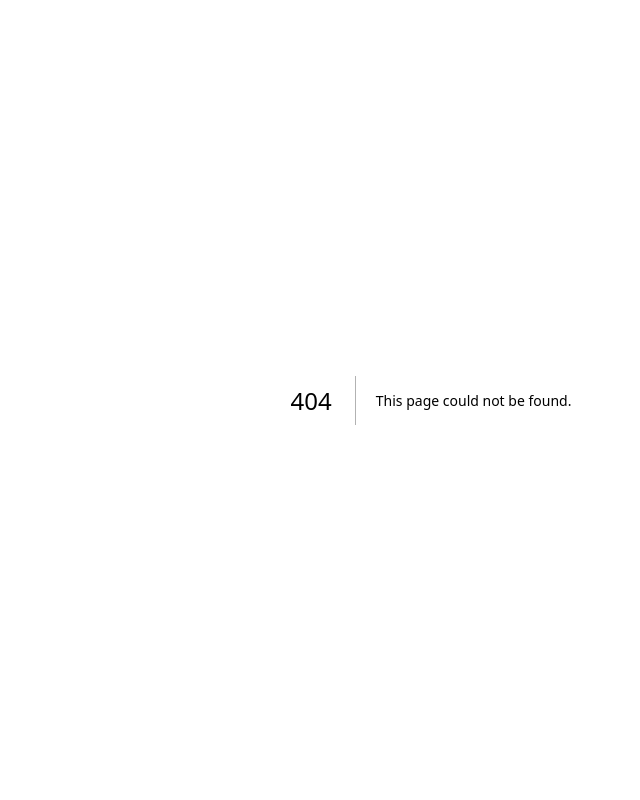
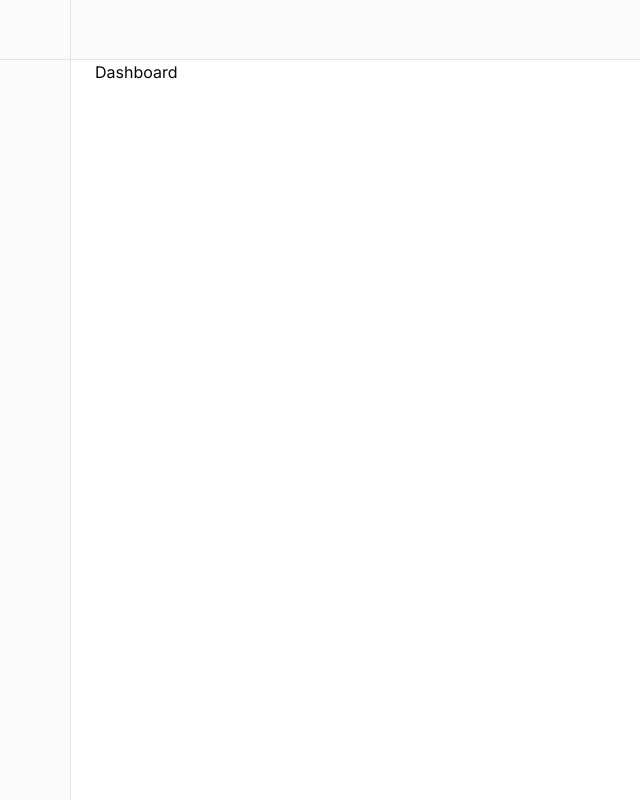
Before and after one commit to ra-kesh/Stupid-AI, a Next.js app: page /dashboard in a window 1280 px wide. Before the commit this address had no page. Shown: the whole page, without its empty margins (209-849 px from the left). Built offline with nearby package versions, Linux system fonts and the light colour scheme.

Commit message:
feat:added initial dashboard layout

```diff
--- /dev/null
+++ b/app/(dashboard)/dashboard/page.tsx
@@ -0,0 +1,9 @@
+import React from 'react'
+
+const Dashboard = () => {
+  return (
+    <div>Dashboard</div>
+  )
+}
+
+export default Dashboard
--- /dev/null
+++ b/app/(dashboard)/layout.tsx
@@ -0,0 +1,65 @@
+/* eslint-disable react/jsx-pascal-case */
+
+"use client"
+
+
+
+interface DashboardLayoutProps {
+  children?: React.ReactNode
+}
+
+export default function DashboardLayout({ children }: DashboardLayoutProps) {
+
+
+  return (
+    <div className="grid min-h-screen w-full md:grid-cols-[220px_1fr] lg:grid-cols-[280px_1fr]">
+      <aside className="hidden flex-col border-r bg-muted/40 md:flex md:w-[220px] lg:w-[280px]">
+        <div className="hidden md:fixed md:inset-y-0 md:z-50 md:flex md:w-[220px] md:flex-col lg:w-[280px]">
+          <div className="flex h-14 items-center border-b px-4 lg:h-[60px] lg:px-6">
+            {/* <CompanySwitcher organisation={organisation as Organization} /> */}
+          </div>
+          {/* <DashboardNav
+            firstItemsSet={dashboardConfig.main}
+            secondItemsSet={dashboardConfig.inventory}
+            thirdItemsSet={dashboardConfig.operation}
+            fourthItemsSet={dashboardConfig.settings}
+          /> */}
+        </div>
+      </aside>
+      <div className="flex w-full flex-1 flex-col overflow-hidden">
+        <header className="flex h-14 items-center gap-4 border-b bg-muted/40 px-4 lg:h-[60px] lg:px-6">
+          {/* <Sheet>
+            <SheetTrigger asChild>
+              <Button variant="outline" size="icon" className="shrink-0 md:hidden">
+                <Menu className="h-5 w-5" />
+                <span className="sr-only">Toggle navigation menu</span>
+              </Button>
+            </SheetTrigger>
+            <SheetContent side="left" className="flex flex-col">
+              <DashboardNav
+                firstItemsSet={dashboardConfig.main}
+                secondItemsSet={dashboardConfig.inventory}
+                thirdItemsSet={dashboardConfig.operation}
+                fourthItemsSet={dashboardConfig.settings}
+              />
+            </SheetContent>
+          </Sheet> */}
+          <div className="flex h-14 w-full  items-center justify-end md:justify-between ">
+            <div className="hidden md:block">
+              {/* <CommandMenu /> */}
+            </div>
+            <div className="flex items-center gap-x-4">
+              {/* {isSuccess && (
+                <>
+                  <NewActionSwitcher />
+                  <UserAccountNav user={session?.user} />
+                </>
+              )} */}
+            </div>
+          </div>
+        </header>
+        <main className="overflow-hidden px-4 lg:px-6 ">{children}</main>
+      </div>
+    </div>
+  )
+}
```
